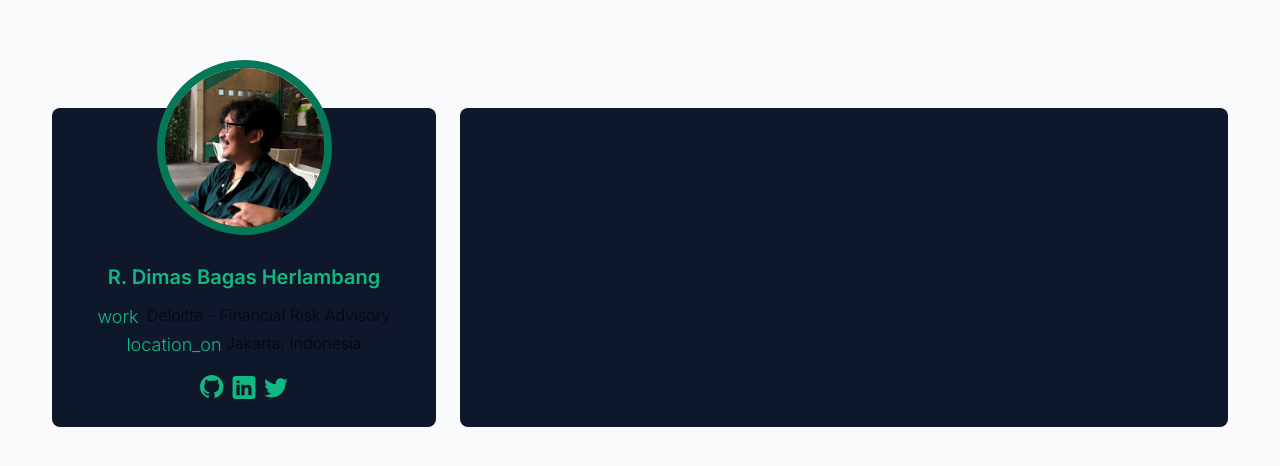
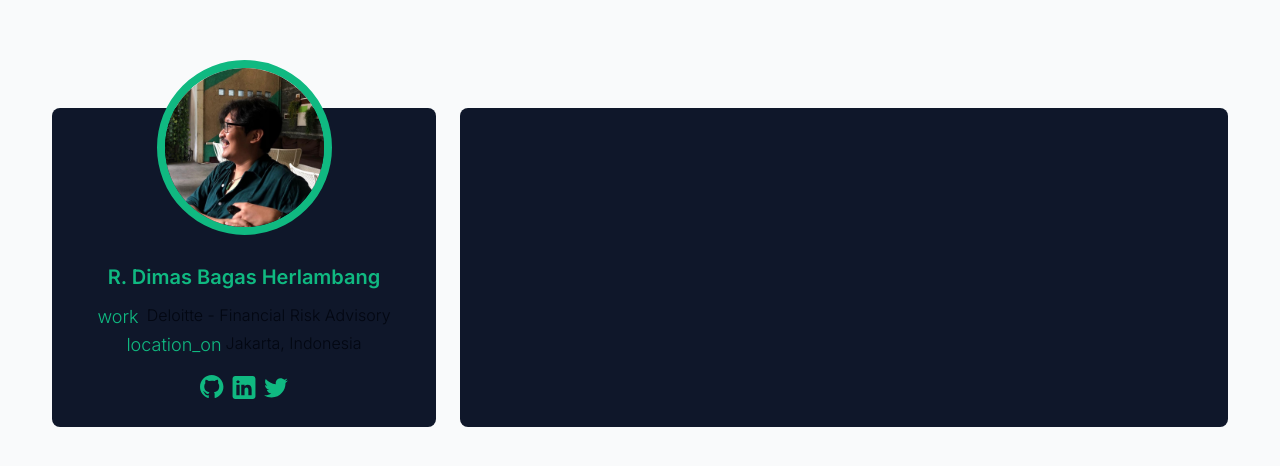
Before and after one commit to bagasbgy/blog, a Next.js app: page / in a window 1280 px wide. Shown: the top 466 px of the page. Built offline with nearby package versions, Linux system fonts and the light colour scheme.

Commit message:
refactor: changed profile avatar border color

```diff
--- a/app/page.tsx
+++ b/app/page.tsx
@@ -11,7 +11,7 @@ export default function Home() {
       <div className="flex flex-row-reverse lg:flex-row flex-wrap justify-center">
         <div className="flex flex-col justify-center items-center w-full xl:min-w-sm xl:max-w-sm m-3 bg-slate-900 rounded-lg">
           <Image
-            className="-translate-y-12 rounded-full border-8 border-emerald-700"
+            className="-translate-y-12 rounded-full border-8 border-emerald-500"
             src="/portrait.jpeg"
             alt="R. Dimas Bagas Herlambang"
             width={175}
```
